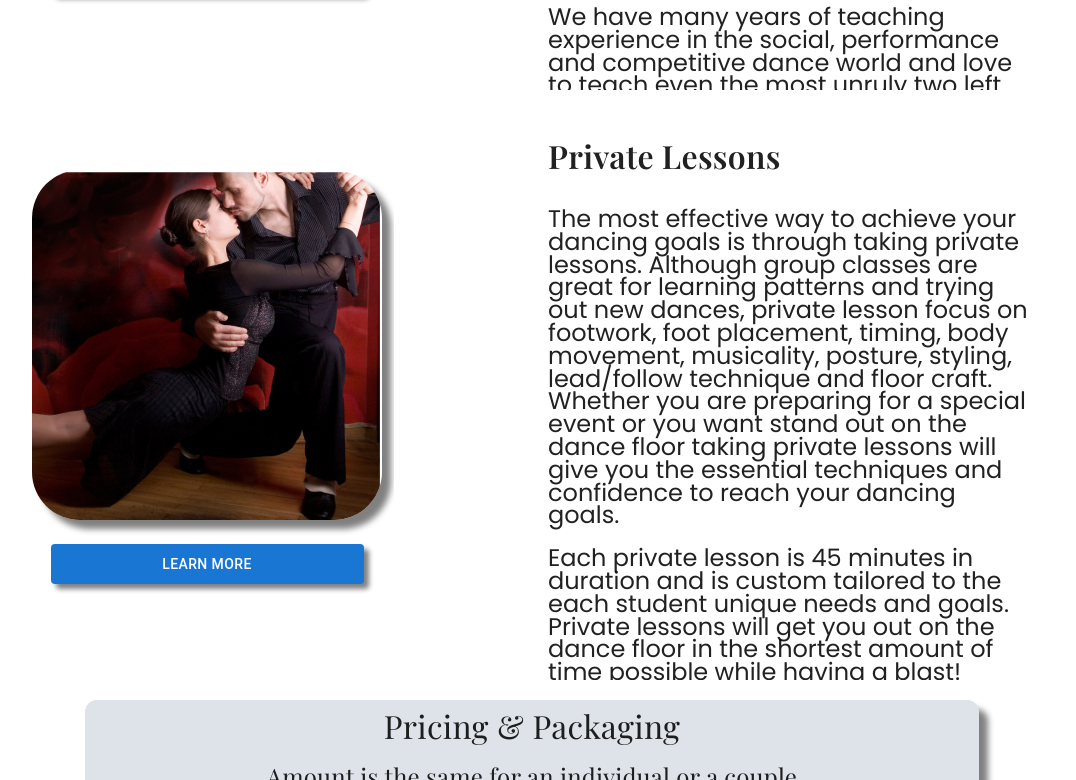
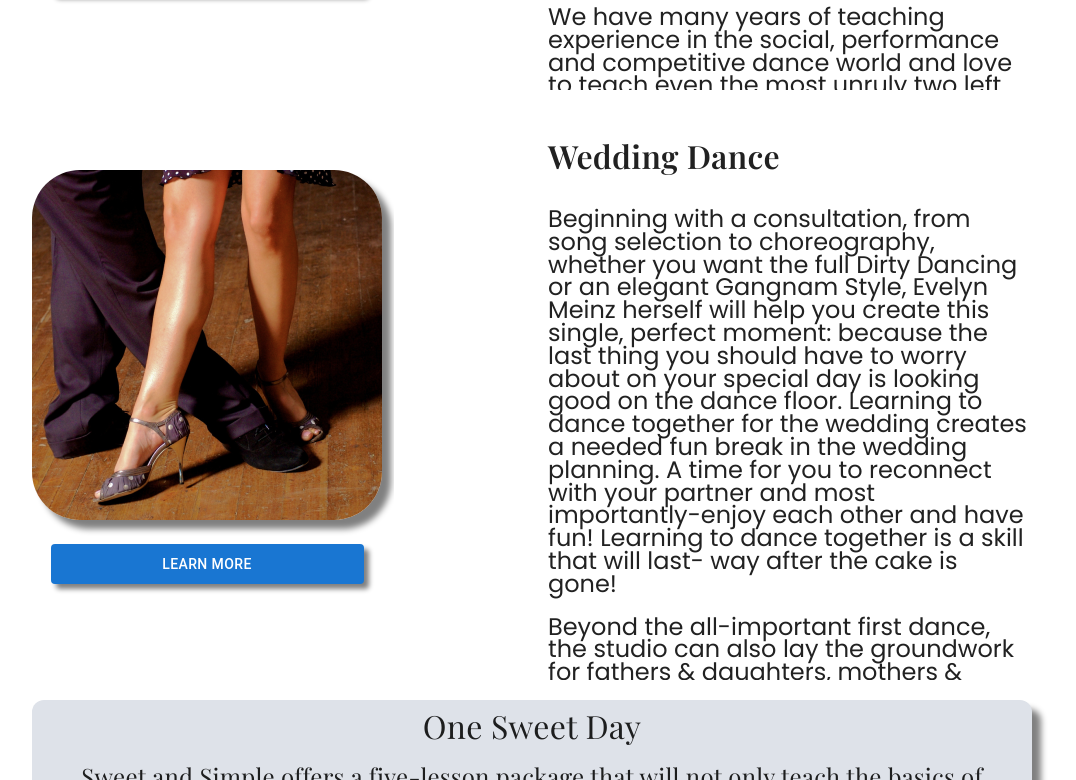
Before and after one commit to th2n10s4u/embd-website, a React (Create React App) app: page / in a window 1280 px wide. Shown: the part 480-1260 px from the top of the page, without its empty margins (108-1184 px from the left). Built offline with nearby package versions, Linux system fonts and the light colour scheme.

Commit message:
Updated WeddingDance.js
Bold header with conditional - figured out that conditional statements don't need {true}

```diff
--- a/src/App.js
+++ b/src/App.js
@@ -22,7 +22,7 @@ function App() {
   return (
     <div className="container">
       <Main />
-      <PrivateLessons />
+      <WeddingDance />
       <TeacherProfiles />
     </div>
   );
--- a/src/assets/components/WeddingDance.js
+++ b/src/assets/components/WeddingDance.js
@@ -20,6 +20,7 @@ export default function SocialDance() {
           CardContentBodySentenceOne="Beginning with a consultation, from song selection to choreography, whether you want the full Dirty Dancing or an elegant Gangnam Style, Evelyn Meinz herself will help you create this single, perfect moment: because the last thing you should have to worry about on your special day is looking good on the dance floor. Learning to dance together for the wedding creates a needed fun break in the wedding planning. A time for you to reconnect with your partner and most importantly-enjoy each other and have fun! Learning to dance together is a skill that will last- way after the cake is gone!"
           CardContentBodySentenceTwo="Beyond the all-important first dance, the studio can also lay the groundwork for fathers & daughters, mothers & sons, or even entire groups (Hello, wedding flash mob!)."
           CardContentBodySentenceThree="Here’s the point: it’s your perfect day. Whatever you want? We’ll ensure it happens."
+          boldHeader
         />
       </Box>
 
```
